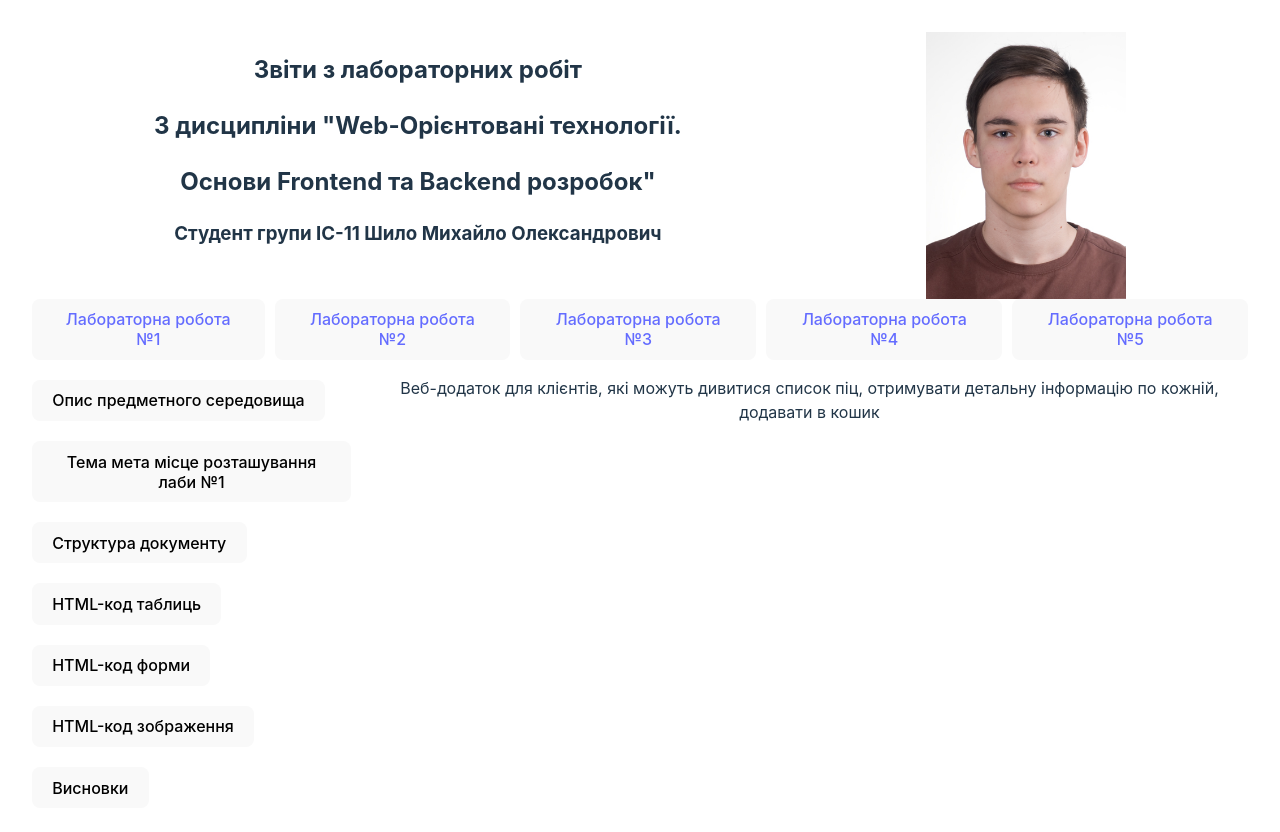
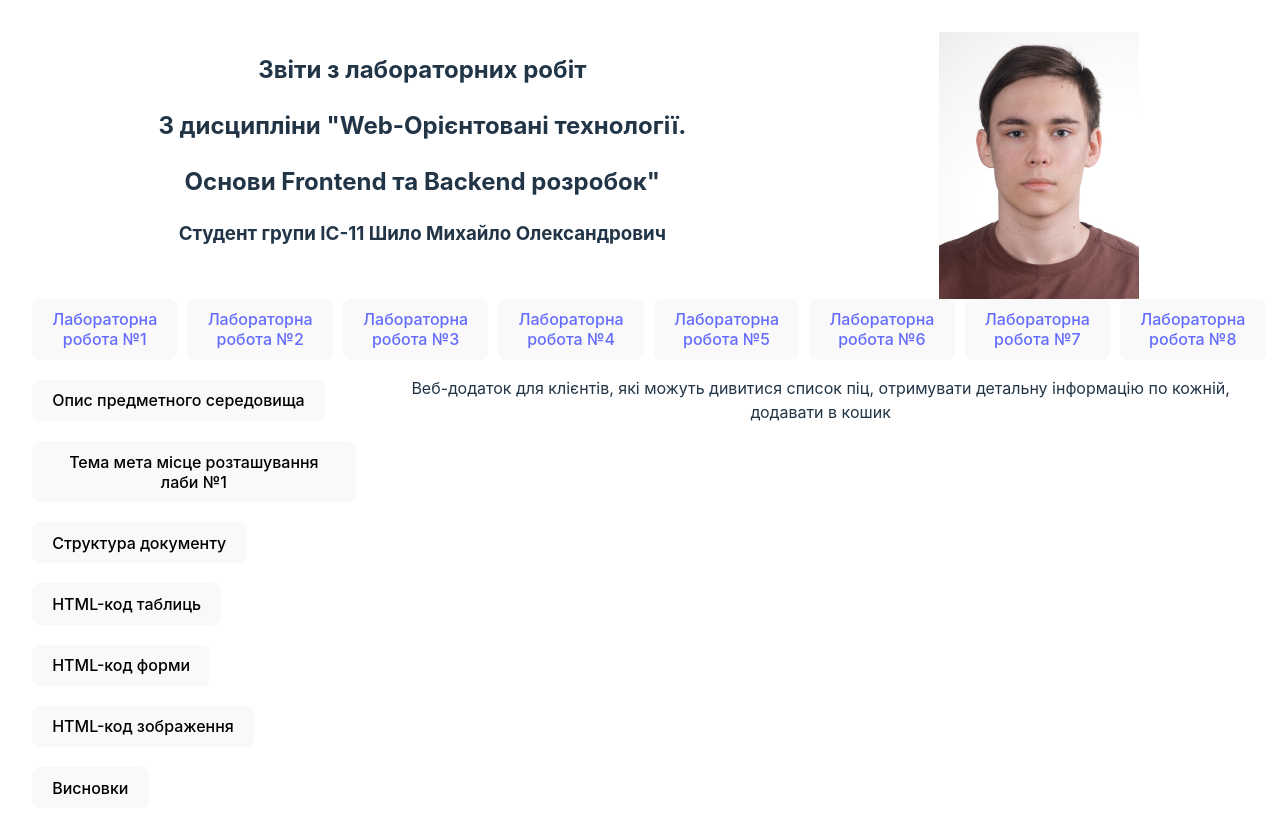
Before and after one commit to Markusplay/Web-6sem-reports, a React (Vite) app: page /lab1 in a window 1280 px wide. Shown: the top 832 px of the page. Built offline with nearby package versions, Linux system fonts and the light colour scheme.

Commit message:
update lab list

```diff
--- a/components/LabList.tsx
+++ b/components/LabList.tsx
@@ -1,5 +1,5 @@
 const LabList = () => {
-    const labs=["/lab1","/lab2","/lab3","/lab4","/lab5"]
+    const labs=["/lab1","/lab2","/lab3","/lab4","/lab5","/lab6","/lab7","/lab8"]
     return (
         <>
             <div style={{display:'flex', justifyContent:'space-around'}}>
```
